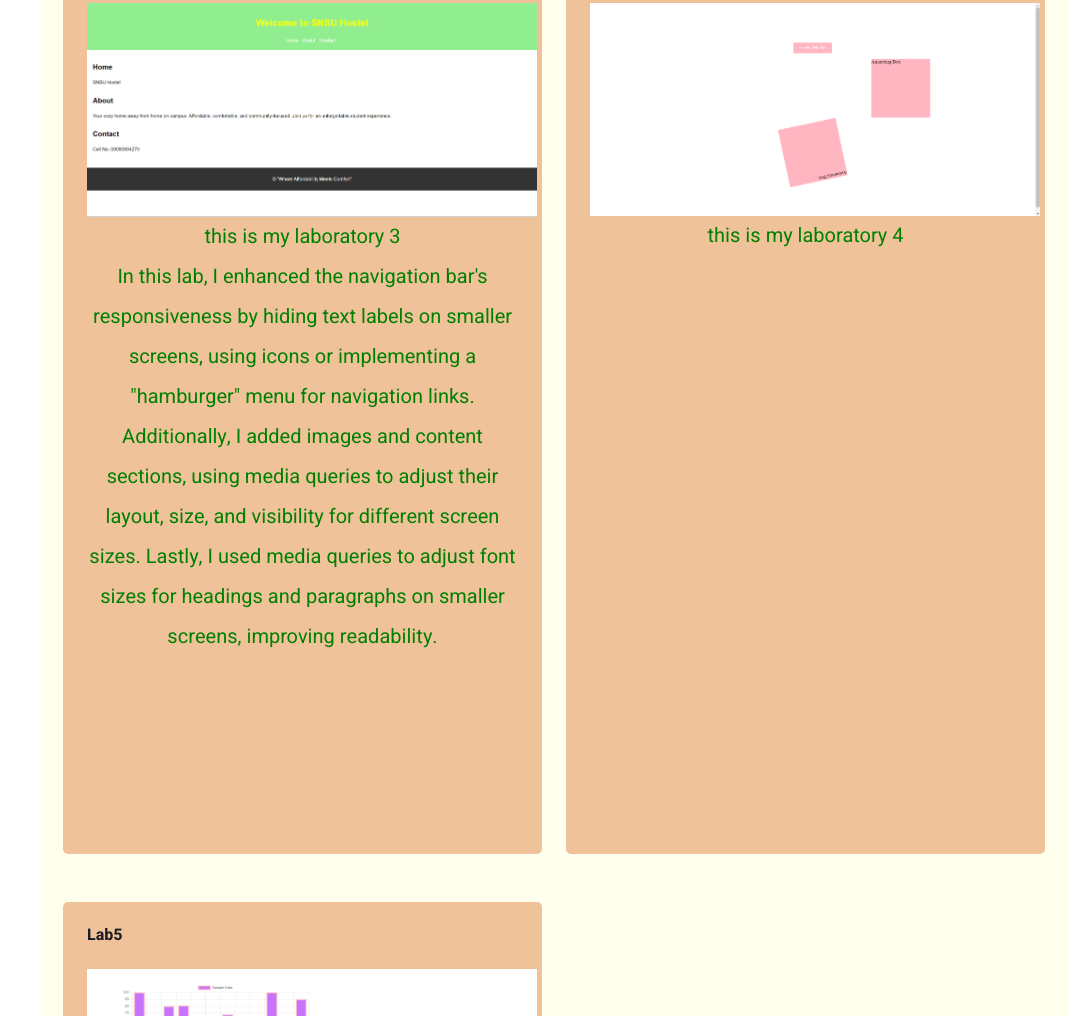
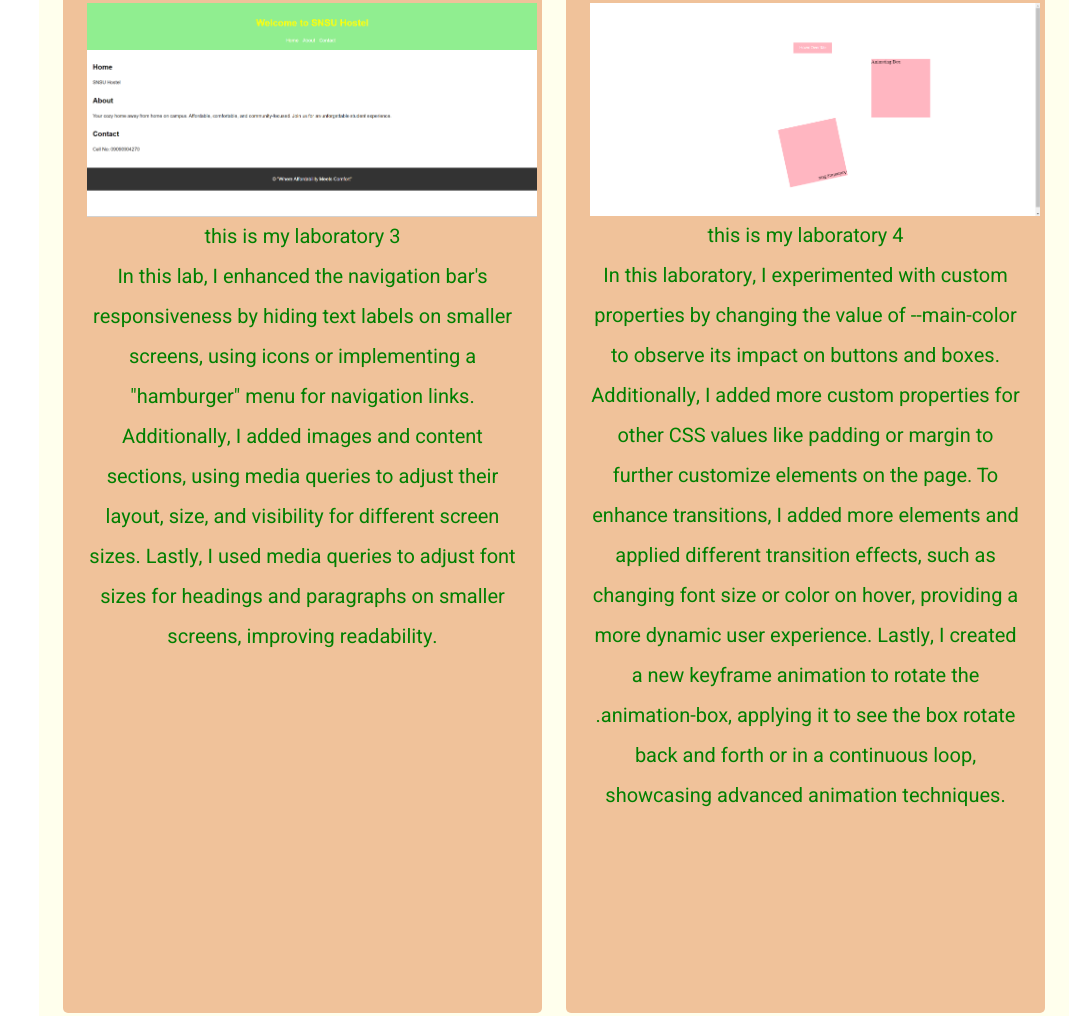
Before and after one commit to leanDevs/HCI, a plain HTML site: page index.html in a window 1280 px wide. Shown: the part 1270-2286 px from the top of the page, without its empty margins (211-1280 px from the left). Drawn offline with nearby package versions, Linux system fonts and the light colour scheme; files that its build step writes are made by us from their sources.

Commit message:
Update index.html

```diff
--- a/index.html
+++ b/index.html
@@ -240,7 +240,10 @@
                         <div class="bg-light rounded h-100 p-4">
                             <h6 class="mb-4">Lab4</h6>
                             <a href="lab4/index.html"><img src="img/lab4.png" alt="lab1"></a>
-                            <p style="text-align: center;">this is my laboratory 4</p>
+                            <p style="text-align: center;">this is my laboratory 4 <br> In this laboratory, I experimented with custom properties by changing the value of --main-color to observe its impact on buttons and boxes.
+                                Additionally, I added more custom properties for other CSS values like padding or margin to further customize elements on the page.
+                                To enhance transitions, I added more elements and applied different transition effects, such as changing font size or color on hover, providing a more dynamic user experience.
+                                Lastly, I created a new keyframe animation to rotate the .animation-box, applying it to see the box rotate back and forth or in a continuous loop, showcasing advanced animation techniques.</p>
                             <canvas id="lineChart"></canvas>
                         </div>
                     </div>
```
